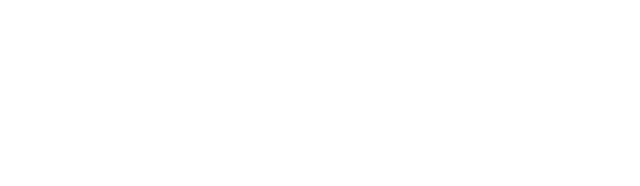
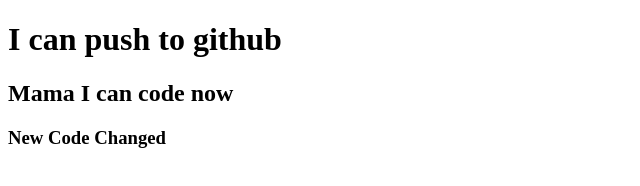
Before and after one commit to RimonNath/my-second-demo-repo, a plain HTML site: page index.html in a window 1280 px wide. Shown: the whole page, without its empty margins (0-640 px from the left). Drawn offline with Linux system fonts and the light colour scheme.

Commit message:
new code

```diff
--- a/index.html
+++ b/index.html
@@ -7,6 +7,8 @@
     <title>My Second Github Demo Repo</title>
 </head>
 <body>
-
+    <h1>I can push to github</h1>
+    <h2>Mama I can code now</h2>
+    <h3>New Code Changed</h3>
 </body>
 </html>
```
